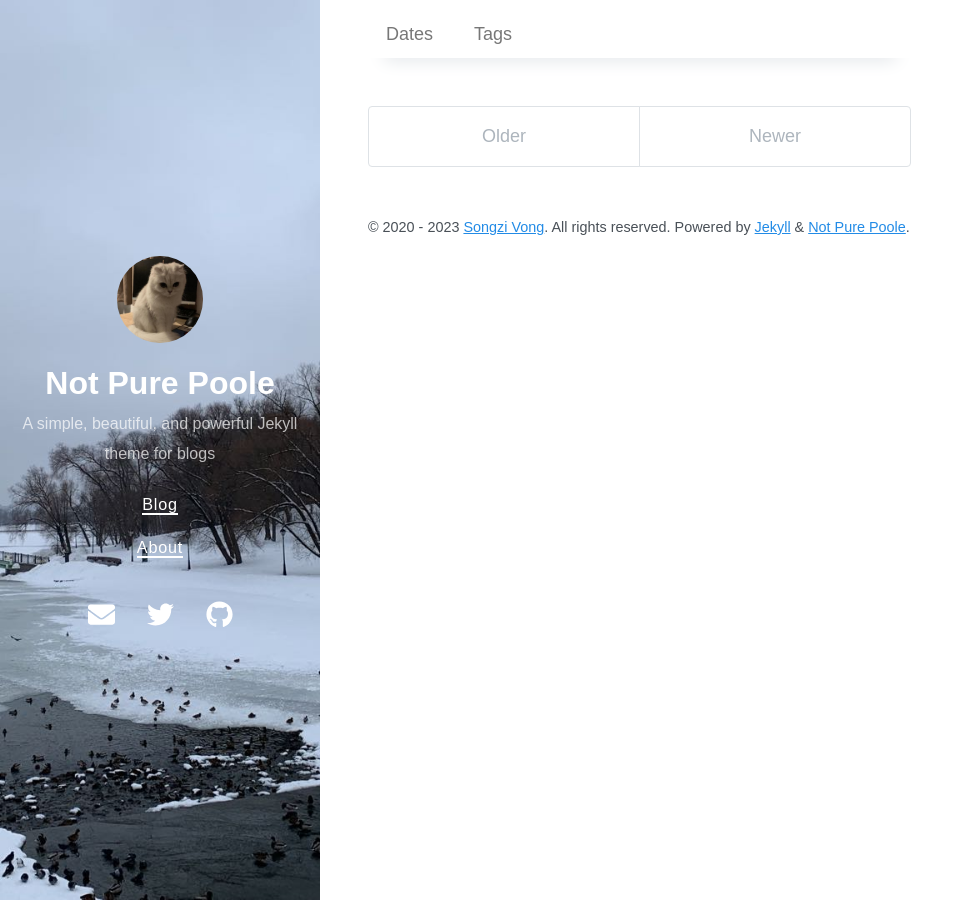
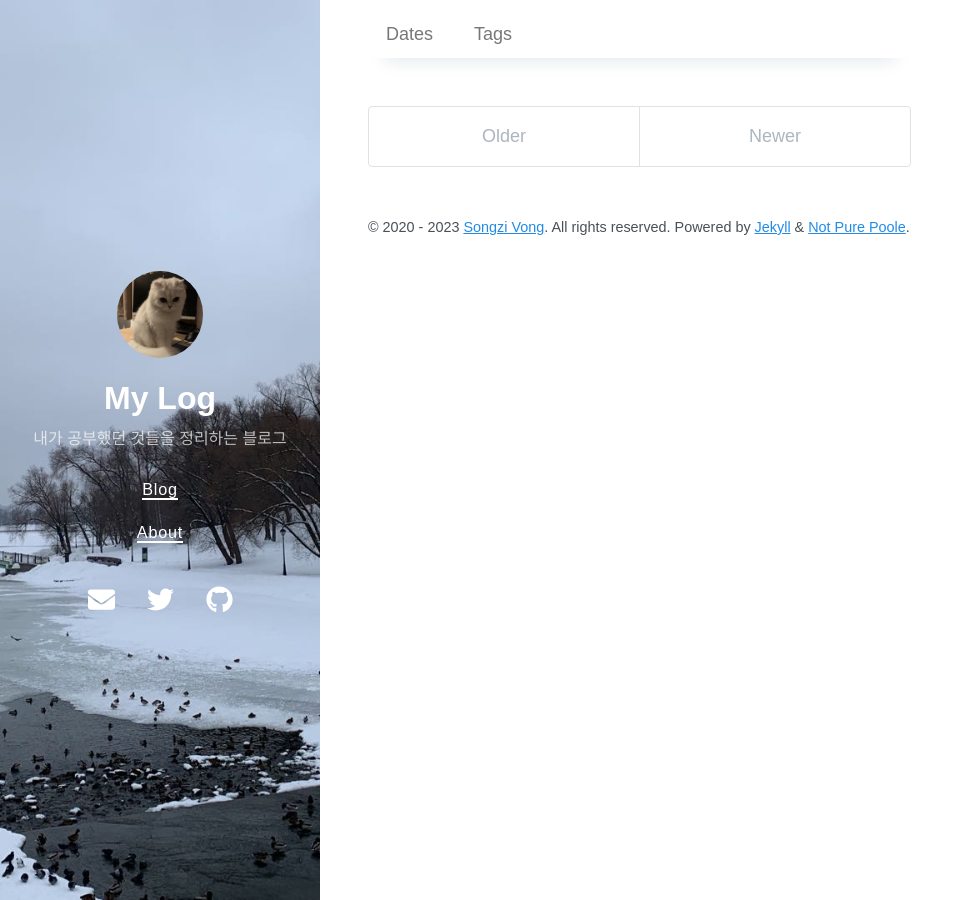
Before and after one commit to starrypark/starrypark.github.io, a Jekyll site: the page built from index.markdown, in a window 1280 px wide. Shown: the whole page, without its empty margins (0-974 px from the left). Built offline with Jekyll 4.4.1, drawn with Linux system fonts in a browser that asks for light colours; nearby versions of some CDN libraries; the list of posts is cut into pages by our own code.

Commit message:
Update _config.yml

```diff
--- a/_config.yml
+++ b/_config.yml
@@ -1,7 +1,7 @@
 # Setup
-title: Not Pure Poole
-description: A simple, beautiful, and powerful Jekyll theme for blogs
-url: https://vszhub.github.io
+title: My Log
+description: 내가 공부했던 것들을 정리하는 블로그
+url: https://starrypark.github.io
 avatar: /avatar.jpeg
 paginate: 5
 permalink: pretty
```
